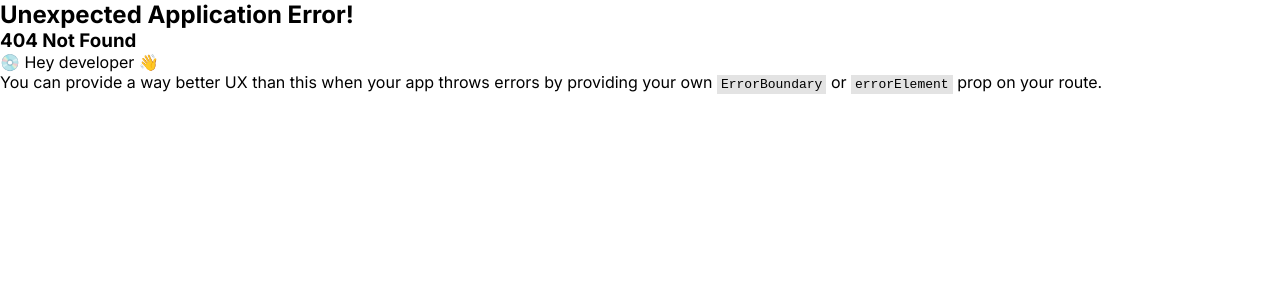
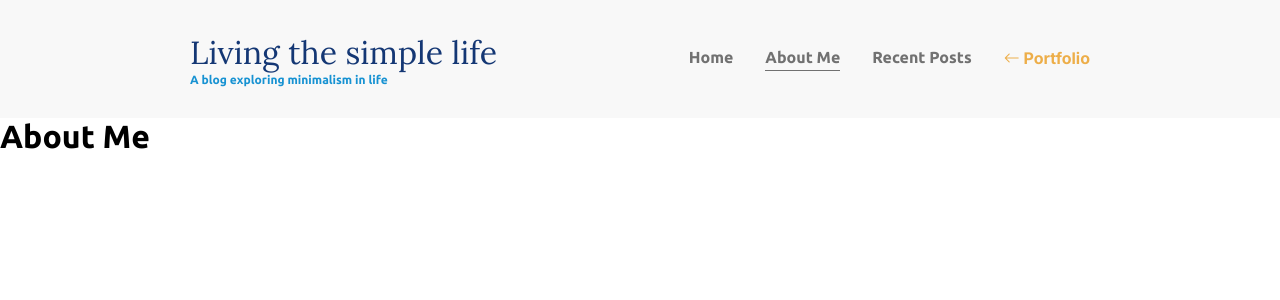
Before and after one commit to ban-lee/portfolio, a React (Vite) app: page /simple-blog/about in a window 1280 px wide. Before the commit this address had no page. Shown: the top 300 px of the page. Built offline with nearby package versions, Linux system fonts and the light colour scheme.

Commit message:
Start new Scrimba course project
- Create boilerplate routes for the fake blog project from the Response Web Design course

```diff
--- a/index.html
+++ b/index.html
@@ -4,9 +4,21 @@
     <meta charset="UTF-8" />
     <link rel="preconnect" href="https://fonts.googleapis.com" />
     <link rel="preconnect" href="https://fonts.gstatic.com" crossorigin />
+    <!-- Fonts for portfolio. -->
     <link
-      href="https://fonts.googleapis.com/css2?family=Montserrat:wght@800&family=Inter:wght@400;500;700&family=Karla:wght@400;700&family=Press+Start+2P&family=Oswald&display=swap"
-      rel="stylesheet" />
+      href="https://fonts.googleapis.com/css2?family=Montserrat:wght@800&family=Inter:wght@400;500;700&display=swap"
+      rel="stylesheet"
+    />
+    <!-- Fonts for react projects -->
+    <link
+      href="https://fonts.googleapis.com/css2?family=Karla:wght@400;700&family=Press+Start+2P&family=Oswald&display=swap"
+      rel="stylesheet"
+    />
+    <!-- Fonts for responsive projects -->
+    <link href="https://fonts.googleapis.com/css?family=Lora|Ubuntu:400,700&display=swap"
+      rel="stylesheet"
+    />
+
     <link rel="stylesheet" href="https://cdn.jsdelivr.net/npm/bootstrap-icons@1.10.5/font/bootstrap-icons.css">
     <meta name="viewport" content="width=device-width, initial-scale=1.0" />
     <title>Ban's Projects</title>
--- a/src/app.tsx
+++ b/src/app.tsx
@@ -1,13 +1,15 @@
 import { BusinessCard } from './projects/learn-react-1/business-card';
-import { createBrowserRouter, createRoutesFromElements, Route, RouterProvider, Routes } from 'react-router-dom';
+import { createBrowserRouter, createRoutesFromElements, Route, RouterProvider } from 'react-router-dom';
 import { Home } from './components/home';
 import { Layout } from './components/layout';
 import { PicSomeRoutes } from './projects/advanced-react-2/routes';
 import { Quizzical } from './projects/learn-react-3/quizzical/quizzical';
+import { SimpleBlogRoutes } from './projects/responsive-web-1/routes';
 import { TravelJournal } from './projects/learn-react-2/travel-journal';
 import { TypingGame } from './projects/advanced-react-1/typing-game';
 
 const router = createBrowserRouter(createRoutesFromElements(
+  <Route>
     <Route path="/" element={<Layout />}>
       <Route index element={<Home />} />
       <Route path="learn-react-1" element={<BusinessCard />} />
@@ -16,6 +18,8 @@ const router = createBrowserRouter(createRoutesFromElements(
       <Route path="advanced-react-1" element={<TypingGame />} />
       {PicSomeRoutes()}
     </Route>
+    {SimpleBlogRoutes()}
+  </Route>
 ));
 
 export function App() {
--- a/src/data/projects.tsx
+++ b/src/data/projects.tsx
@@ -63,6 +63,18 @@ export const SCRIMBA: Course[] = [
       },
     ],
   },
+  {
+    id: nanoid(),
+    name: 'Learn Responsive Web Design',
+    description: (<p>How to build responsive web pages.</p>),
+    projects: [
+      {
+        id: nanoid(),
+        name: 'Fake Blog',
+        path: '/simple-blog',
+      },
+    ],
+  },
 ];
 
 export const PERSONAL: Course[] = [
--- /dev/null
+++ b/src/projects/responsive-web-1/header/header.module.css
@@ -0,0 +1,84 @@
+.header {
+  background: var(--header-bg);
+  padding: 2em 0;
+
+  display: flex;
+  align-items: center;
+}
+
+.container {
+  margin: 0 auto;
+  max-width: 900px;
+  width: 90%;
+
+  display: flex;
+  justify-content: space-between;
+}
+
+@media (max-width: 675px) {
+  .container {
+    align-items: center;
+    flex-direction: column;
+  }
+}
+
+.title h1 {
+  color: var(--deep-blue);
+  font-family: 'Lora', serif;
+  font-size: 2rem;
+}
+
+.title p {
+  color: var(--light-blue);
+  font-size: .75rem;
+  font-weight: 700;
+}
+
+@media (max-width: 675px) {
+  .title {
+    text-align: center;
+  }
+}
+
+.nav ul {
+  list-style: none;
+  padding: 0;
+
+  display: flex;
+  gap: 2em;
+  justify-content: center;
+}
+
+@media (max-width: 675px) {
+  .nav ul {
+    align-items: center;
+    flex-direction: column;
+    gap: 1em;
+  }
+}
+
+.nav-link {
+  color: var(--nav-links);
+  font-weight: 700;
+  padding: .25em 0;
+}
+
+.nav-link:hover,
+.nav-link:focus {
+  color: var(--deep-blue);
+}
+
+.active {
+  border-bottom: 1px solid var(--nav-links);
+}
+
+.special {
+  color: var(--hunyadi-yellow);
+  font-family: Inter, sans-serif;
+}
+
+.special:hover,
+.special:focus {
+  color: var(--harvest-gold);
+  font-family: Inter, sans-serif;
+}
--- /dev/null
+++ b/src/projects/responsive-web-1/header/header.tsx
@@ -0,0 +1,52 @@
+import styles from './header.module.css';
+import { NavLink } from 'react-router-dom';
+
+export function Header() {
+  return (
+    <header className={styles.header}>
+      <div className={styles.container}>
+        <div className={styles.title}>
+          <h1>Living the simple life</h1>
+          <p>A blog exploring minimalism in life</p>
+        </div>
+        <nav className={styles.nav}>
+          <ul>
+            <li>
+              <NavLink
+                to="/simple-blog"
+                end
+                className={({isActive}) => `${styles['nav-link']}${isActive ? ` ${styles.active}` : ''}`}
+              >
+                Home
+              </NavLink>
+            </li>
+            <li>
+              <NavLink
+                to="about"
+                className={({isActive}) => `${styles['nav-link']}${isActive ? ` ${styles.active}` : ''}`}
+              >
+                About Me
+              </NavLink>
+            </li>
+            <li>
+              <NavLink
+                to="recent"
+                className={({isActive}) => `${styles['nav-link']}${isActive ? ` ${styles.active}` : ''}`}
+              >
+                Recent Posts
+              </NavLink>
+            </li>
+            <li>
+              <NavLink
+                to="/"
+                className={`${styles['nav-link']} ${styles.special}`}
+              >
+                <i className="bi bi-arrow-left"></i> Portfolio
+              </NavLink>
+            </li>
+          </ul>
+        </nav>
+      </div>
+    </header>
+  );
+}
--- /dev/null
+++ b/src/projects/responsive-web-1/header/index.ts
@@ -0,0 +1 @@
+export * from './header';
--- /dev/null
+++ b/src/projects/responsive-web-1/layout/index.ts
@@ -0,0 +1 @@
+export * from './layout';
--- /dev/null
+++ b/src/projects/responsive-web-1/layout/layout.module.css
@@ -0,0 +1,16 @@
+.container {
+  background: #fff;
+  font-family: 'Ubuntu', sans-serif;
+  width: 100%;
+
+  --black: #150605;
+  --white: #FFFFFF;
+
+  --light-blue: #1792D2;
+  --deep-blue: #143774;
+
+  --header-bg: #F8F8F8;
+  --border-color: #EBEBEB;
+  --nav-links: #717171;
+  --text-color: #707070;
+}
--- /dev/null
+++ b/src/projects/responsive-web-1/layout/layout.tsx
@@ -0,0 +1,12 @@
+import styles from './layout.module.css';
+import { Header } from '../header';
+import { Outlet } from 'react-router-dom';
+
+export function Layout() {
+  return (
+    <div className={styles.container}>
+      <Header />
+      <Outlet />
+    </div>
+  );
+}
--- /dev/null
+++ b/src/projects/responsive-web-1/routes.tsx
@@ -0,0 +1,15 @@
+import { Layout } from './layout';
+import { Route } from 'react-router-dom';
+
+export function SimpleBlogRoutes() {
+  return (
+      <Route path="simple-blog" element={<Layout />}>
+        <Route
+          index
+          element={<h1>Home</h1>}
+        />
+        <Route path="about" element={<h1>About Me</h1>} />
+        <Route path="recent" element={<h1>Recent Posts</h1>} />
+      </Route>
+    );
+}
```
Lines whose indentation alone changed are shown as unchanged.
